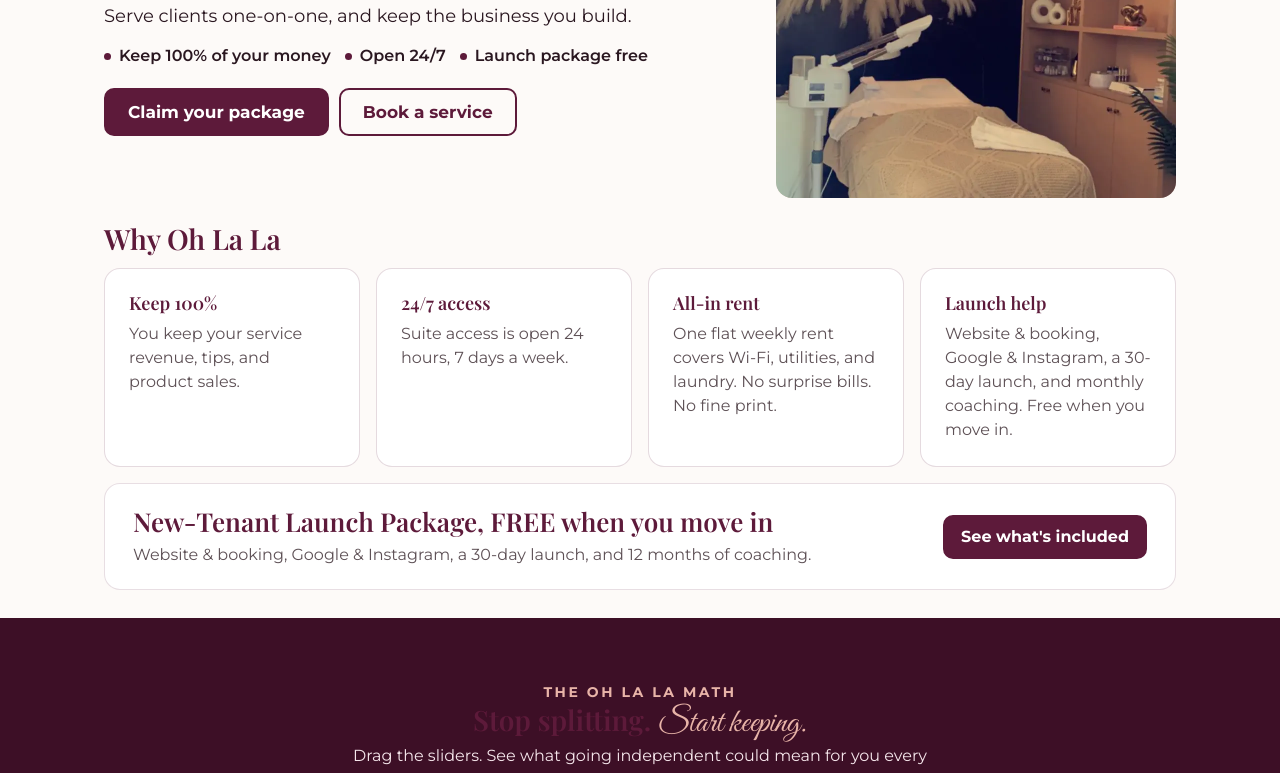
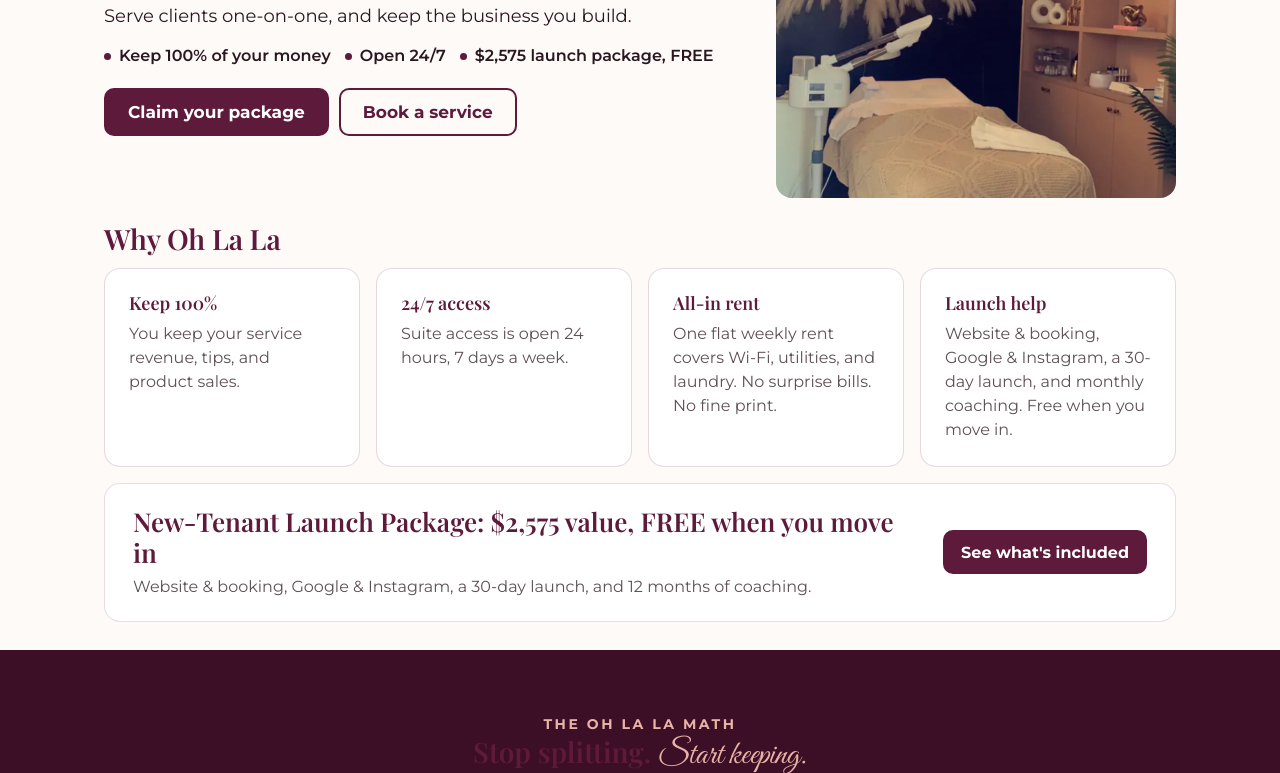
Before and after one commit to louis10251988/ohlala-website, a plain HTML site: page index.html in a window 1280 px wide. Shown: the part 327-1100 px from the top of the page. Drawn offline with nearby package versions, Linux system fonts and the light colour scheme.

Commit message:
Show the $2,575 launch package value on the homepage
Preview-only copy: the hero badge and the New-Tenant Launch Package headline now name the $2,575 value. The banner subline is unchanged.

Co-authored-by: louis10251988 <louis10251988@users.noreply.github.com>

```diff
--- a/index.html
+++ b/index.html
@@ -72,7 +72,7 @@
       <ul class="hero-proof">
         <li>Keep 100% of your money</li>
         <li>Open 24/7</li>
-        <li>Launch package free</li>
+        <li>$2,575 launch package, FREE</li>
       </ul>
       <div class="hero-ctas">
         <a class="btn btn-primary" href="/launch-package">Claim your package</a>
@@ -104,7 +104,7 @@
   <div class="wrap">
     <div class="pkg-teaser">
       <div>
-        <h2>New-Tenant Launch Package, FREE when you move in</h2>
+        <h2>New-Tenant Launch Package: $2,575 value, FREE when you move in</h2>
         <p>Website &amp; booking, Google &amp; Instagram, a 30-day launch, and 12 months of coaching.</p>
       </div>
       <a class="btn btn-primary" href="/launch-package">See what's included</a>
```
